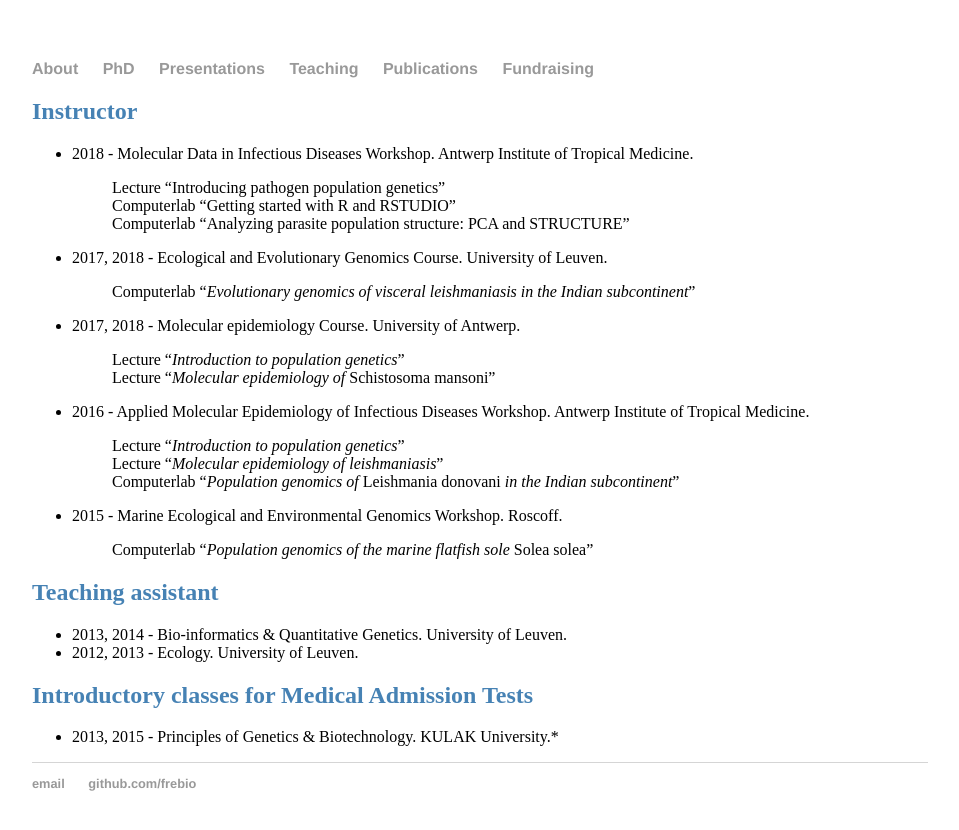
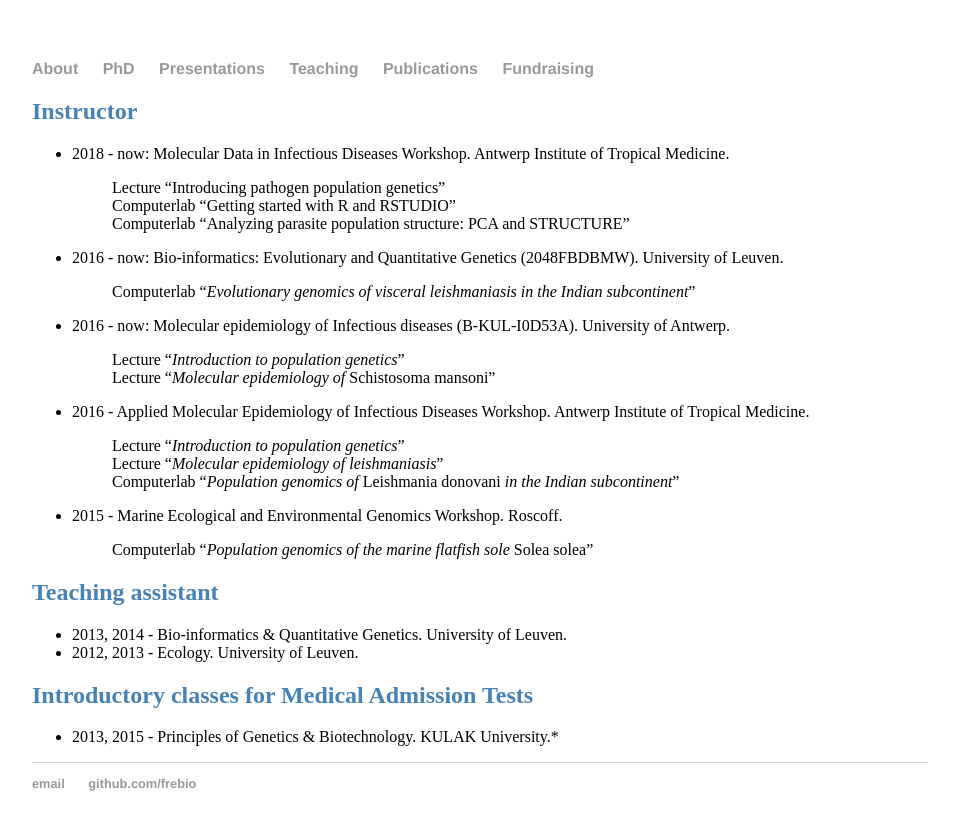
Before and after one commit to FreBio/FreBio.github.io, a Jekyll site: the page built from Teaching/index.md, in a window 1280 px wide. Shown: the top 830 px of the page, without its empty margins (160-1119 px from the left). Built offline with Jekyll 4.4.1, drawn with Linux system fonts in a browser that asks for light colours; our own code applies the rules of GitHub Pages for plain Markdown files.

Commit message:
Update index.md

```diff
--- a/Teaching/index.md
+++ b/Teaching/index.md
@@ -1,11 +1,11 @@
 ## Instructor
-* 2018 - Molecular Data in Infectious Diseases Workshop. Antwerp Institute of Tropical Medicine.
+* 2018 - now: Molecular Data in Infectious Diseases Workshop. Antwerp Institute of Tropical Medicine.
 > Lecture "Introducing pathogen population genetics"  <br />
 > Computerlab "Getting started with R and RSTUDIO"  <br />
 > Computerlab "Analyzing parasite population structure: PCA and STRUCTURE"  <br />
-* 2017, 2018 - Ecological and Evolutionary Genomics Course. University of Leuven.
+* 2016 - now: Bio-informatics: Evolutionary and Quantitative Genetics (2048FBDBMW). University of Leuven.
 > Computerlab "*Evolutionary genomics of visceral leishmaniasis in the Indian subcontinent*"  <br />
-* 2017, 2018 - Molecular epidemiology Course. University of Antwerp.
+* 2016 - now: Molecular epidemiology of Infectious diseases (B-KUL-I0D53A). University of Antwerp.
 > Lecture "*Introduction to population genetics*"  <br />
 > Lecture "*Molecular epidemiology of* Schistosoma mansoni"  <br />
 * 2016 - Applied Molecular Epidemiology of Infectious Diseases Workshop. Antwerp Institute of Tropical Medicine.
```
